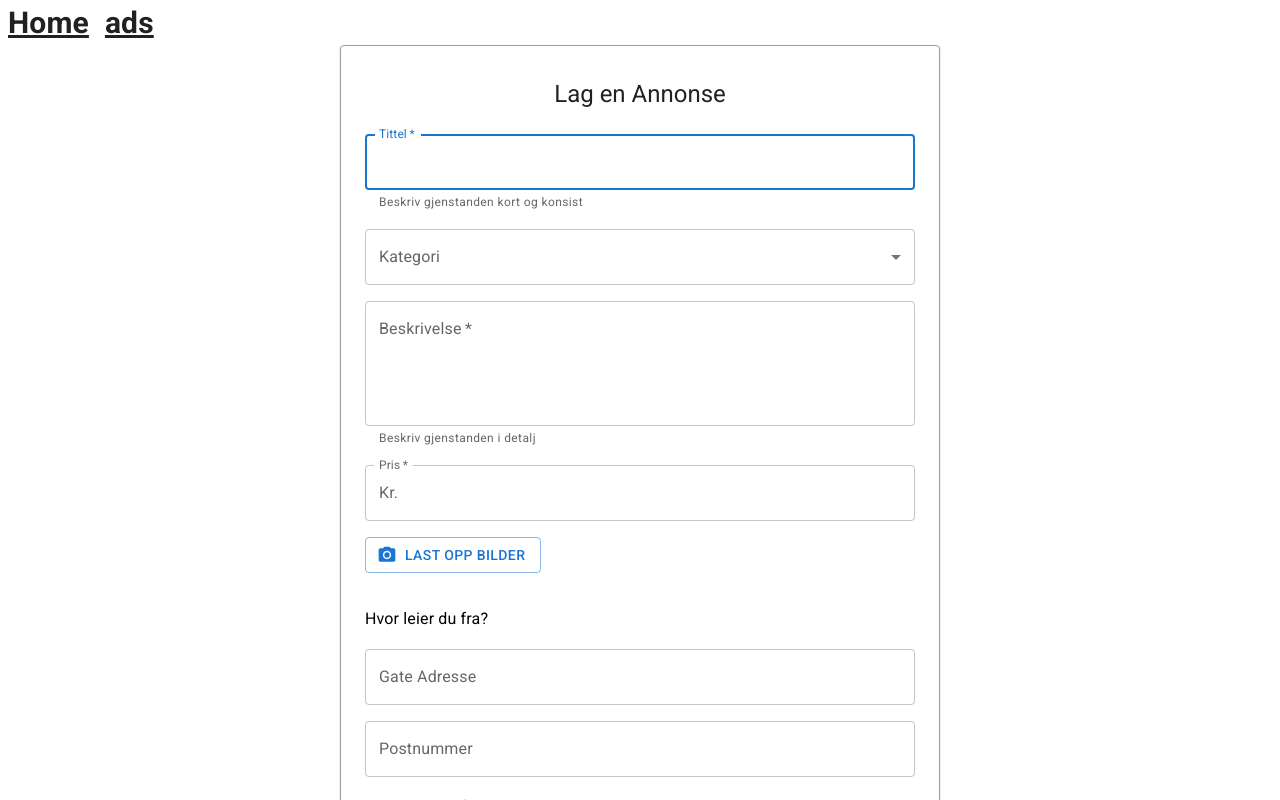
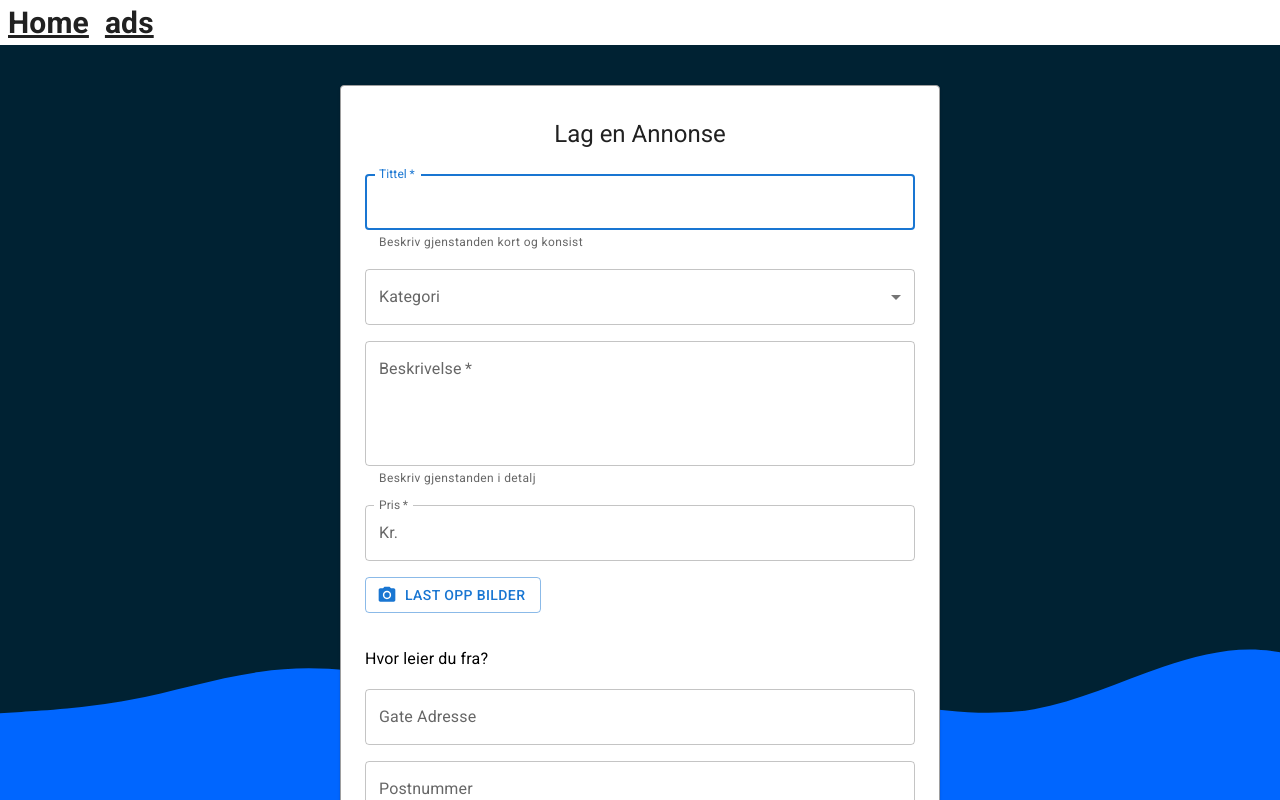
Before and after one commit to stromseng/Lendables-pu-project, a Next.js app: page /createad in a window 1280 px wide. Shown: the top 800 px of the page. Built offline with nearby package versions, Linux system fonts and the light colour scheme; what pocketbase would draw is missing.

Commit message:
feat: :lipstick: Add wave background

```diff
--- a/src/app/createad/page.jsx
+++ b/src/app/createad/page.jsx
@@ -22,8 +22,9 @@ import '@fontsource/roboto/400.css';
 import '@fontsource/roboto/500.css';
 import '@fontsource/roboto/700.css';
 
-//My components
+//My imports
 import StandardImageList from './StandardImageList';
+import styles from './styles.module.css';
 
 //Check user preference for dark mode
 const prefersDark = window.matchMedia('(prefers-color-scheme: dark)').matches;
@@ -172,6 +173,7 @@ export default function Page() {
 
   return (
     //Modifies theme on all child components
+    <Box className={styles.backgroundwave} height="100vh" paddingTop="5vh">
       <ThemeProvider theme={theme}>
         {/* Centres content horizontally*/}
         <Container
@@ -182,6 +184,7 @@ export default function Page() {
             borderRadius: 1,
             borderColor: 'grey.500',
             boxShadow: 1,
+            bgcolor: 'background.paper',
           }}
         >
           <CssBaseline />
@@ -279,12 +282,19 @@ export default function Page() {
                     startIcon={<PhotoCamera />}
                   >
                     Last opp bilder
-                  <input type="file" multiple onChange={onSelectFiles} hidden />
+                    <input
+                      type="file"
+                      multiple
+                      onChange={onSelectFiles}
+                      hidden
+                    />
                   </Button>
                 </Grid>
                 <Grid item xs={12}>
                   {selectedFiles && (
-                  <StandardImageList imageUrls={imageUrls}></StandardImageList>
+                    <StandardImageList
+                      imageUrls={imageUrls}
+                    ></StandardImageList>
                   )}
                 </Grid>
                 <Grid item xs={12}>
@@ -374,5 +384,6 @@ export default function Page() {
           </Box>
         </Container>
       </ThemeProvider>
+    </Box>
   );
 }
--- /dev/null
+++ b/src/app/createad/styles.module.css
@@ -0,0 +1,4 @@
+.backgroundwave {
+  background: url(wave-haikei.svg);
+  background-size: cover;
+}
```
Also changed, not shown: src/app/createad/wave-haikei.svg (added). Lines whose indentation alone changed are shown as unchanged.
